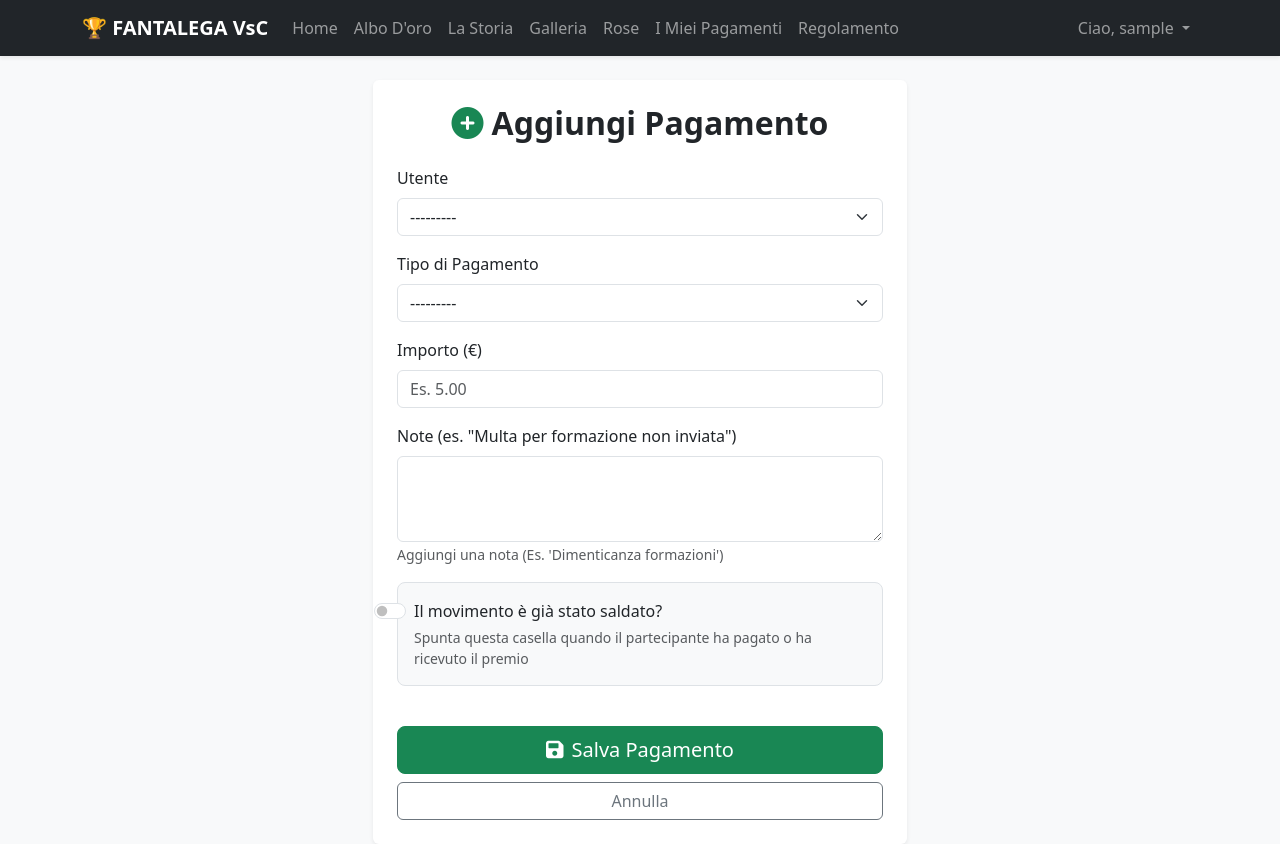
After one commit to TommasoFachin/FantacalcioSitoWeb, a Django app: page /pagamenti/add/ in a window 1280 px wide. The commit adds this page. Run offline with Django 4.2, Linux system fonts and the light colour scheme; the visitor is signed in with stand-in values (Sample User, id 1); data comes from the database, SQL or seed files in the repository.

Commit message:
modifica aggiunta pagamenti

```diff
--- /dev/null
+++ b/apps/payments/forms.py
@@ -0,0 +1,34 @@
+from django import forms
+from django.contrib.auth import get_user_model
+from .models import Payment
+
+User = get_user_model()
+
+class PaymentForm(forms.ModelForm):
+    # Filtriamo gli utenti per mostrare solo i partecipanti normali, non lo staff/admin
+    user = forms.ModelChoiceField(
+        queryset=User.objects.filter(is_staff=False, is_superuser=False).order_by('username'),
+        label="Utente",
+        widget=forms.Select(attrs={'class': 'form-select'})
+    )
+
+    def __init__(self, *args, **kwargs):
+        super().__init__(*args, **kwargs)
+        self.fields['payment_type'].widget.attrs.update({'class': 'form-select'})
+        self.fields['amount'].widget.attrs.update({'class': 'form-control', 'placeholder': 'Es. 5.00'})
+        self.fields['note'].widget.attrs.update({'class': 'form-control', 'rows': 3})
+        self.fields['is_paid'].widget.attrs.update({'class': 'form-check-input'})
+
+        # Aggiungiamo un tocco in più per l'importo, specificando che è un numero
+        self.fields['amount'].widget.input_type = 'number'
+        self.fields['amount'].widget.attrs['step'] = '0.01'
+
+    class Meta:
+        model = Payment
+        fields = ['user', 'payment_type', 'amount', 'note', 'is_paid']
+        labels = {
+            'payment_type': 'Tipo di Pagamento',
+            'amount': 'Importo (€)',
+            'note': 'Note (es. "Multa per formazione non inviata")',
+            'is_paid': 'Il movimento è già stato saldato?',
+        }
--- a/apps/payments/urls.py
+++ b/apps/payments/urls.py
@@ -5,4 +5,5 @@ app_name = 'payments'
 
 urlpatterns = [
     path('', views.payment_list, name='list'),
+    path('add/', views.payment_add, name='add'),
 ]
--- a/apps/payments/views.py
+++ b/apps/payments/views.py
@@ -1,6 +1,8 @@
-from django.shortcuts import render
-from django.contrib.auth.decorators import login_required
+from django.shortcuts import render, redirect
+from django.contrib.auth.decorators import login_required, user_passes_test
+from django.contrib import messages
 from .models import Payment
+from .forms import PaymentForm
 
 @login_required # Solo gli utenti loggati possono vedere il proprio bilancio
 def payment_list(request):
@@ -25,3 +27,20 @@ def payment_list(request):
         context['all_payments'] = all_payments
 
     return render(request, 'pagamenti.html', context)
+
+
+def is_admin(user):
+    return user.is_staff
+
+@user_passes_test(is_admin) # Solo gli admin possono aggiungere pagamenti
+def payment_add(request):
+    if request.method == 'POST':
+        form = PaymentForm(request.POST)
+        if form.is_valid():
+            form.save()
+            messages.success(request, 'Pagamento aggiunto con successo!')
+            return redirect('payments:list')
+    else:
+        form = PaymentForm()
+
+    return render(request, 'payment_form.html', {'form': form})
--- a/templates/base.html
+++ b/templates/base.html
@@ -11,6 +11,9 @@
 
     <!-- Il tuo CSS -->
     <link rel="stylesheet" href="{% static 'css/style.css' %}">
+
+    <!-- Blocco per CSS/JS extra da altre pagine -->
+    {% block extra_head %}{% endblock %}
 </head>
 
 <body class="bg-light">
--- a/templates/pagamenti.html
+++ b/templates/pagamenti.html
@@ -30,7 +30,7 @@
         <!-- VISTA AMMINISTRATORE -->
         <div class="d-flex justify-content-between align-items-center mb-4">
             <h2 class="page-title fw-bold">Dashboard Pagamenti</h2>
-            <a href="{% url 'admin:payments_payment_add' %}" class="btn btn-success">
+            <a href="{% url 'payments:add' %}" class="btn btn-success">
                 ➕ Aggiungi Pagamento
             </a>
         </div>
--- /dev/null
+++ b/templates/payment_form.html
@@ -0,0 +1,45 @@
+{% extends 'base.html' %}
+
+{% block content %}
+<div class="container mt-4">
+    <div class="row justify-content-center">
+        <div class="col-md-8 col-lg-6">
+            <div class="card shadow-sm border-0">
+                <div class="card-body p-4">
+                    <h2 class="card-title fw-bold text-center mb-4">
+                        <i class="fas fa-plus-circle me-2 text-success"></i>Aggiungi Pagamento
+                    </h2>
+                    <form method="post">
+                        {% csrf_token %}
+
+                        {% for field in form %}
+                            {% if field.name == 'is_paid' %}
+                                <div class="form-check form-switch mb-3 p-3 border rounded-3 bg-light">
+                                    {{ field }}
+                                    <label class="form-check-label" for="{{ field.id_for_label }}">{{ field.label }}</label>
+                                    {% if field.help_text %}<small class="form-text text-muted d-block">{{ field.help_text }}</small>{% endif %}
+                                </div>
+                            {% else %}
+                                <div class="mb-3">
+                                    <label for="{{ field.id_for_label }}" class="form-label">{{ field.label }}</label>
+                                    {{ field }}
+                                    {% if field.help_text %}<small class="form-text text-muted">{{ field.help_text }}</small>{% endif %}
+                                    {% for error in field.errors %}<div class="invalid-feedback d-block">{{ error }}</div>{% endfor %}
+                                </div>
+                            {% endif %}
+                        {% endfor %}
+
+                        <button type="submit" class="btn btn-success w-100 btn-lg mt-4"><i class="fas fa-save me-2"></i>Salva Pagamento</button>
+                        <a href="{% url 'payments:list' %}" class="btn btn-outline-secondary w-100 mt-2">Annulla</a>
+                    </form>
+                </div>
+            </div>
+        </div>
+    </div>
+</div>
+{% endblock %}
+
+{% block extra_head %}
+<!-- Aggiungiamo Font Awesome per le icone -->
+<link rel="stylesheet" href="https://cdnjs.cloudflare.com/ajax/libs/font-awesome/6.0.0-beta3/css/all.min.css">
+{% endblock %}
```
